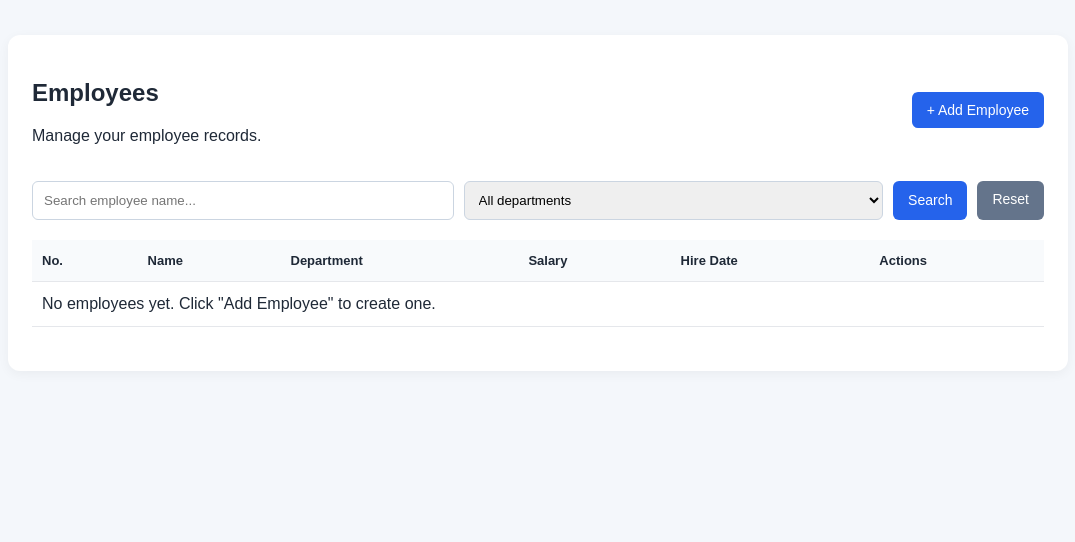
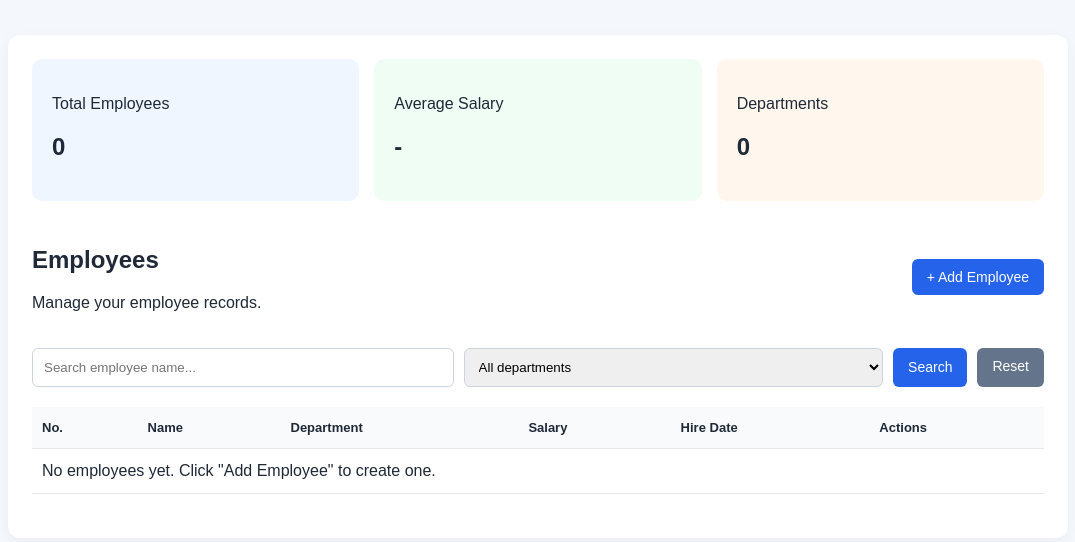
Before and after one commit to glriadomenica-debug/employee_management, a Laravel app: page /employees in a window 1280 px wide. Shown: the part 68-610 px from the top of the page, without its empty margins (102-1177 px from the left). Run offline with Laravel 12, Linux system fonts and the light colour scheme; data that the repository does not hold is empty.

Commit message:
update changes

```diff
--- a/app/Http/Controllers/EmployeeController.php
+++ b/app/Http/Controllers/EmployeeController.php
@@ -38,9 +38,22 @@ class EmployeeController extends Controller
             ->orderBy('department')
             ->pluck('department');
 
+        $totalEmployees = Employee::count();
+
+        $averageSalary = Employee::whereNotNull('salary')
+            ->avg('salary');
+
+        $totalDepartments = Employee::whereNotNull('department')
+            ->where('department', '<>', '')
+            ->distinct('department')
+            ->count('department');
+
         return view('employees.index', compact(
             'employees',
-            'departments'
+            'departments',
+            'totalEmployees',
+            'averageSalary',
+            'totalDepartments'
         ));
     }
 
--- a/resources/views/employees/index.blade.php
+++ b/resources/views/employees/index.blade.php
@@ -2,6 +2,24 @@
 @section('title', 'Employees')
 @section('content')
   <div class="card">
+    <div style="display:grid; grid-template-columns:repeat(auto-fit,minmax(180px,1fr)); gap:15px; margin-bottom:25px;">
+
+      <div style="padding:20px; background:#eff6ff; border-radius:10px;">
+        <p>Total Employees</p>
+        <h2>{{ $totalEmployees }}</h2>
+      </div>
+
+      <div style="padding:20px; background:#f0fdf4; border-radius:10px;">
+        <p>Average Salary</p>
+        <h2>{{ $averageSalary !== null ? '$' . number_format((float) $averageSalary, 2) : '-' }} </h2>
+      </div>
+
+      <div style="padding:20px; background:#fff7ed; border-radius:10px;">
+        <p>Departments</p>
+        <h2>{{ $totalDepartments }}</h2>
+      </div>
+
+    </div>
     <div class="toolbar">
       <div>
         <h2>Employees</h2>
```
